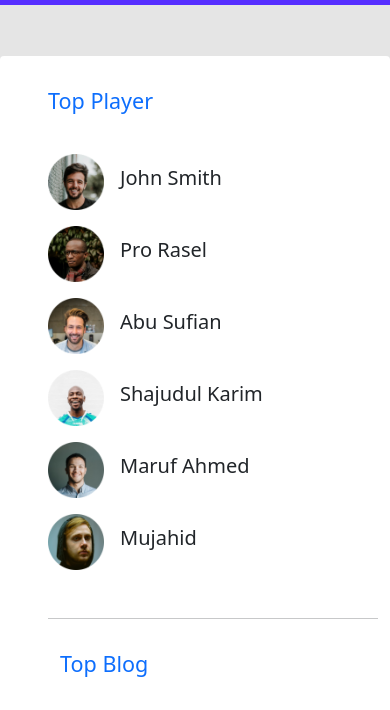
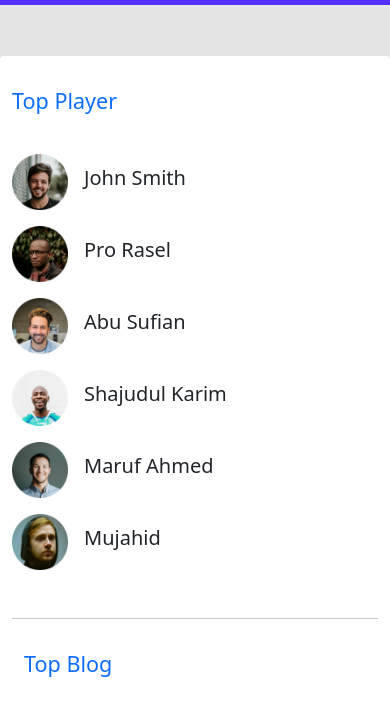
Before and after one commit to ProgrammerShahJalal/leader-board-bootstrap, a plain HTML site: page index.html in a window 390 px wide. Shown: the part 72-782 px from the top of the page. Drawn offline with Linux system fonts and the light colour scheme.

Commit message:
responsive

```diff
--- a/index.html
+++ b/index.html
@@ -53,7 +53,7 @@
         </nav>
     </header>
     <section>
-        <div class="container rounded bg-white pb-4 ps-5" style="margin-top: 9em;">
+        <div class="container rounded bg-white pb-4" style="margin-top: 9em;">
             <div class="row gy-3">
                 <h4 class=" text-primary pt-3 pb-3">Top Player</h4>
                 <div class="d-flex align-items-center col-lg-4 col-12 col-sm-12 col-md-6">
```
